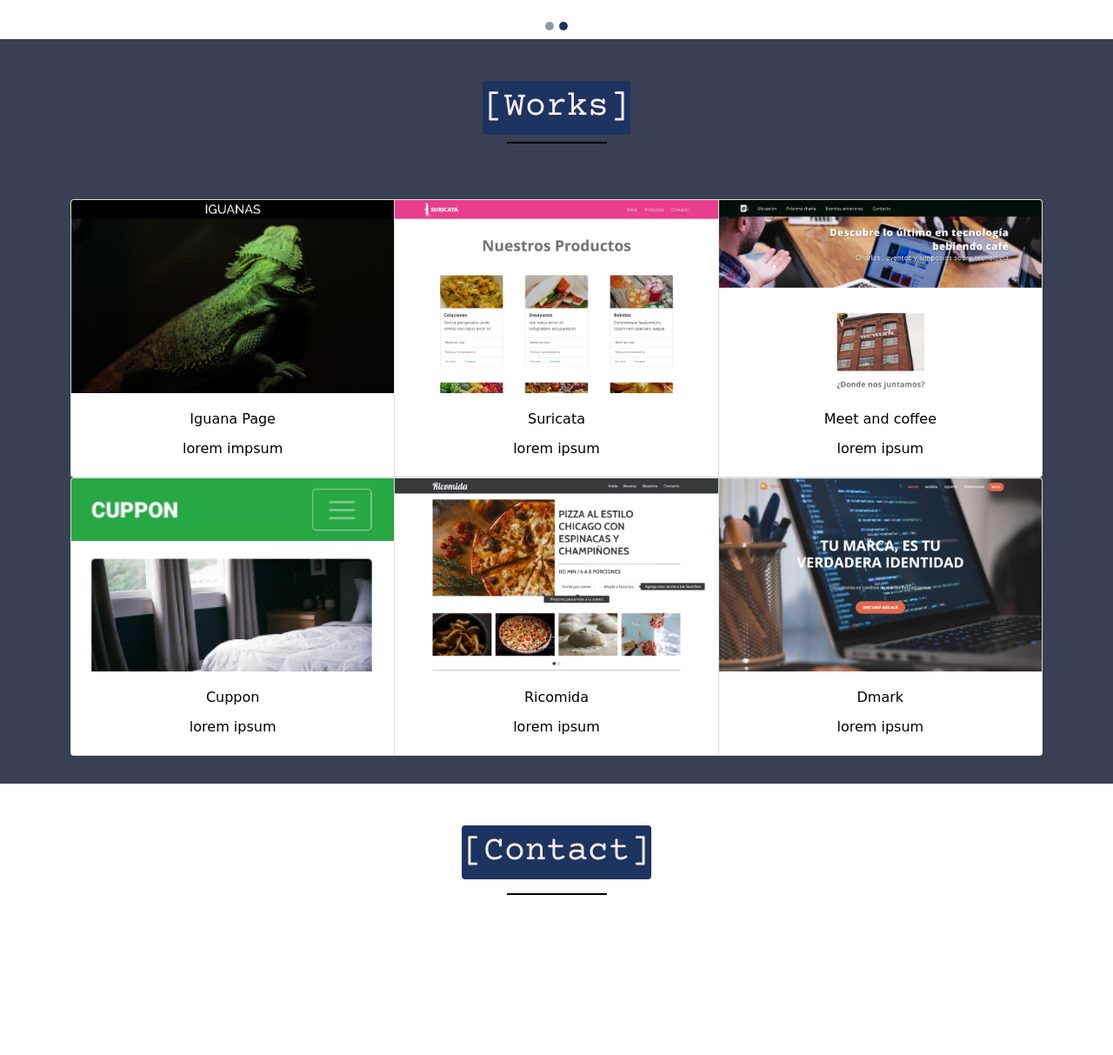
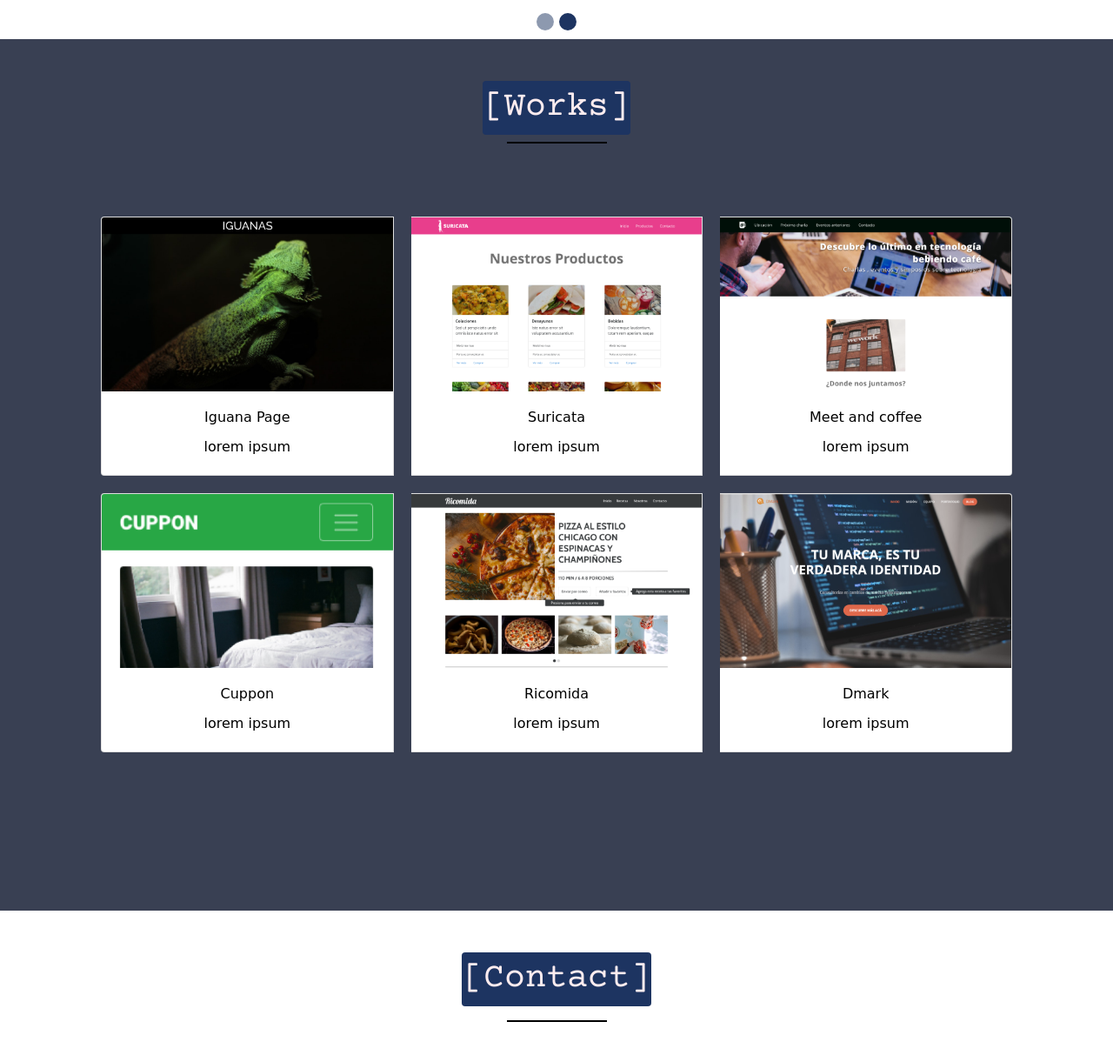
Before and after one commit to JoaquinMelladoQ/porfolio, a plain HTML site: page index.html in a window 1280 px wide. Shown: the part 1884-3097 px from the top of the page at 87% size. Drawn offline with nearby package versions, Linux system fonts and the light colour scheme; a script that the page names is missing; a web font is replaced by a local one.

Commit message:
fixing carousel

```diff
--- a/assets/css/styles.css
+++ b/assets/css/styles.css
@@ -227,8 +227,8 @@ header h2 {
 }
 
 .carousel-indicators li{
-    width: 10px;
-    height: 10px;
+    width: 20px;
+    height: 20px;
     border-radius: 50%;
     background-color: #1D3461;
 }
@@ -294,13 +294,18 @@ header h2 {
     background-color: #394053;
     color: #000000;
 }
-
+.card {
+    margin: 20px;
+}
 .card h5,
 .card p {
     font-family: 'Chilanka', cursive;
     font-size: 100%;
 }
 
+.card-total {
+    padding-bottom: 150px;
+}
 
 
 /* Footer */
--- a/index.html
+++ b/index.html
@@ -169,7 +169,7 @@
                 </div>
               </div>
 
-
+              <div class="card-total container">
                 <div class="card-group">
                   <div class="card">
                     <a href="https://joaquinmelladoq.github.io/Iguana_page/" target="_blank">
@@ -177,7 +177,7 @@
                     </a>
                     <div class="card-body">
                       <h5 class="card-title">Iguana Page</h5>
-                    <p>lorem impsum</p>
+                      <p>lorem ipsum</p>
                     </div>
                   </div>
                   <div class="card">
@@ -222,6 +222,8 @@
                     </div>
                   </div>
                 </div>
+              </div>
+
             </div>
         </section>
 
```
Also changed, not shown: 2 other files. Lines whose indentation alone changed are shown as unchanged.
